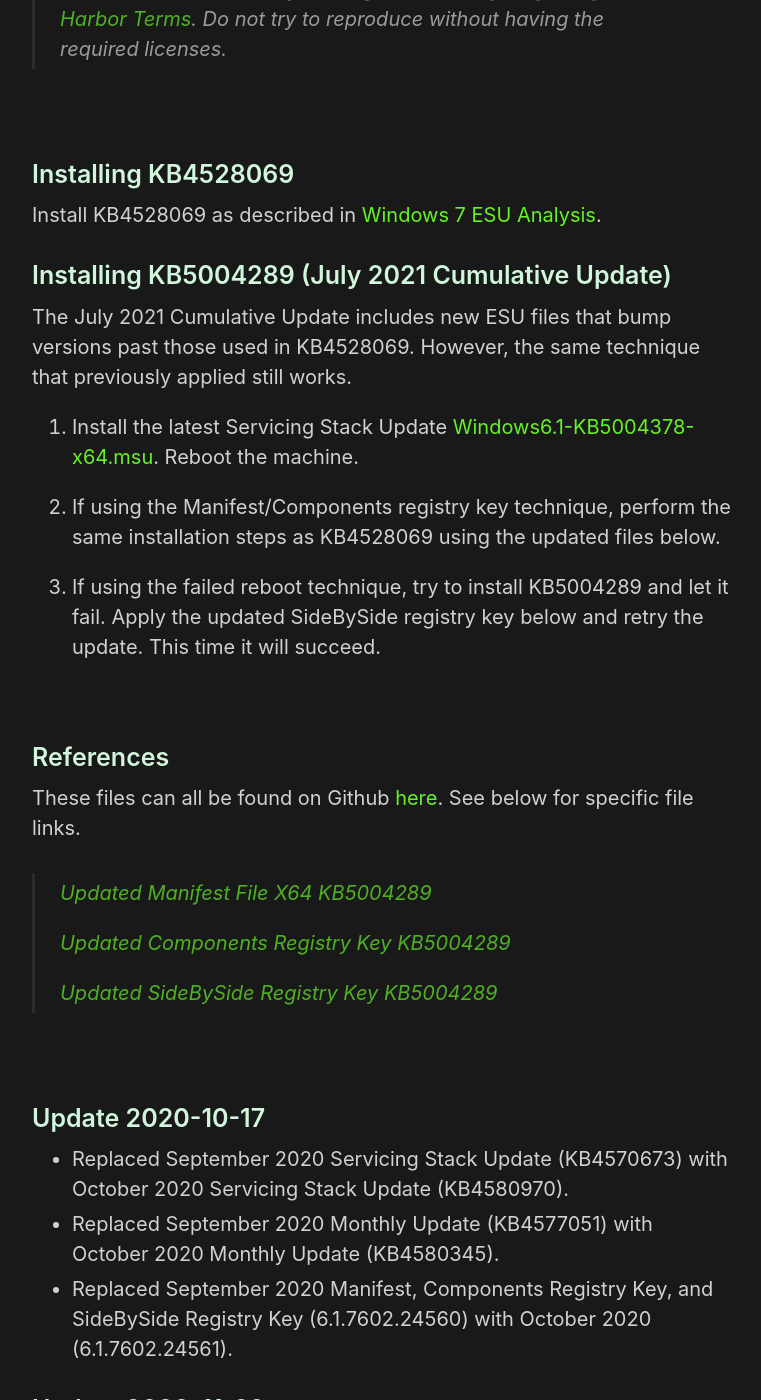
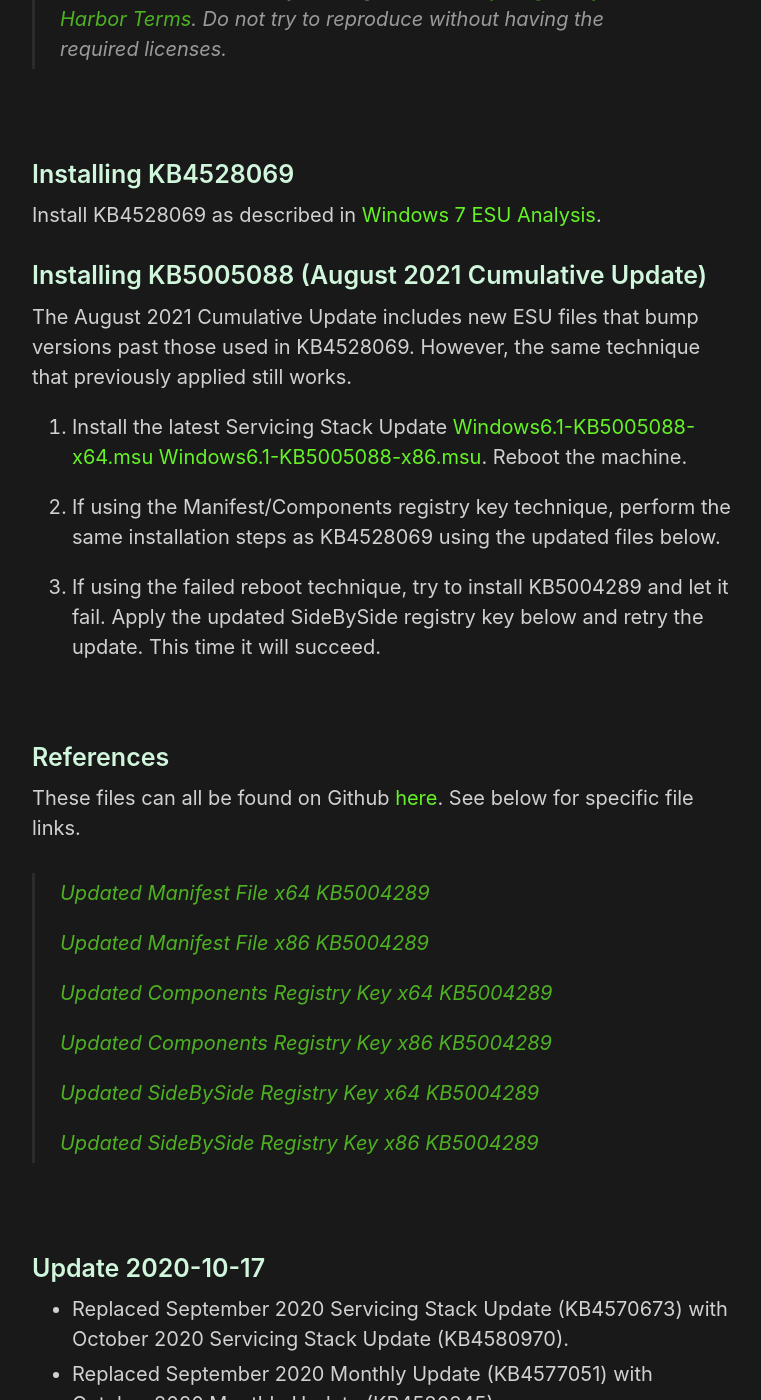
Before and after one commit to HackAndPwn/HackAndPwn.github.io, a Jekyll site: the page built from _posts/2020-09-12-windows-7-esu-analysis-updates.md, in a window 1280 px wide and 1400 px high, scrolled down 731 px. Shown: the whole window, without its empty margins (258-1019 px from the left). Built offline with Jekyll 4.4.1, drawn with Linux system fonts in a browser that asks for light colours; some of the changed text lies outside the part shown.

Commit message:
Updates for August ESU Analysis.  Adding 32-Bit support.

```diff
--- a/_posts/2020-09-12-windows-7-esu-analysis-updates.md
+++ b/_posts/2020-09-12-windows-7-esu-analysis-updates.md
@@ -19,11 +19,11 @@
 
 Install KB4528069 as described in [Windows 7 ESU Analysis](https://hackandpwn.com/windows-7-esu-analysis).
 
-### Installing KB5004289 (July 2021 Cumulative Update)
+### Installing KB5005088 (August 2021 Cumulative Update)
 
-The July 2021 Cumulative Update includes new ESU files that bump versions past those used in KB4528069.  However, the same technique that previously applied still works.
+The August 2021 Cumulative Update includes new ESU files that bump versions past those used in KB4528069.  However, the same technique that previously applied still works.
 
-1. Install the latest Servicing Stack Update [Windows6.1-KB5004378-x64.msu](https://github.com/HackAndPwn/Windows-7-Patching/raw/master/06_ESU_Updates/01_Windows6.1-KB5004378-x64.msu).  Reboot the machine.
+1. Install the latest Servicing Stack Update [Windows6.1-KB5005088-x64.msu](https://github.com/HackAndPwn/Windows-7-Patching/raw/master/06_ESU_Updates/01_Windows6.1-KB5005088-x64.msu) [Windows6.1-KB5005088-x86.msu](https://github.com/HackAndPwn/Windows-7-Patching/raw/master/06_ESU_Updates/01_Windows6.1-KB5005088-x86.msu).  Reboot the machine.
 
 2. If using the Manifest/Components registry key technique, perform the same installation steps as KB4528069 using the updated files below.
 
@@ -35,11 +35,17 @@
 
 These files can all be found on Github [here](https://github.com/HackAndPwn/Windows-7-ESU-Analysis).  See below for specific file links.
 
-> [Updated Manifest File X64 KB5004289](https://github.com/HackAndPwn/Windows-7-ESU-Analysis/raw/master/2021_07/amd64_microsoft-windows-s..edsecurityupdatesai_31bf3856ad364e35_6.1.7602.25661_none_c8a869a2364f5576.manifest)
+> [Updated Manifest File x64 KB5004289](https://github.com/HackAndPwn/Windows-7-ESU-Analysis/raw/master/2021_08/amd64_microsoft-windows-s..edsecurityupdatesai_31bf3856ad364e35_6.1.7602.25685_none_c896caf2365bf2b4)
 >
-> [Updated Components Registry Key KB5004289](https://github.com/HackAndPwn/Windows-7-ESU-Analysis/raw/master/2021_07/ComponentsRegistryKey.reg)
+> [Updated Manifest File x86 KB5004289](https://github.com/HackAndPwn/Windows-7-ESU-Analysis/raw/master/2021_08/x86_microsoft-windows-s..edsecurityupdatesai_31bf3856ad364e35_6.1.7602.25685_none_6c782f6e7dfe817e)
 >
-> [Updated SideBySide Registry Key KB5004289](https://github.com/HackAndPwn/Windows-7-ESU-Analysis/raw/master/2021_07/SideBySideRegistryKey.reg)
+> [Updated Components Registry Key x64 KB5004289](https://github.com/HackAndPwn/Windows-7-ESU-Analysis/raw/master/2021_08/ComponentsRegistryKey_x64.reg)
+>
+> [Updated Components Registry Key x86 KB5004289](https://github.com/HackAndPwn/Windows-7-ESU-Analysis/raw/master/2021_08/ComponentsRegistryKey_x86.reg)
+>
+> [Updated SideBySide Registry Key x64 KB5004289](https://github.com/HackAndPwn/Windows-7-ESU-Analysis/raw/master/2021_08/SideBySideRegistryKey_x64.reg)
+>
+> [Updated SideBySide Registry Key x86 KB5004289](https://github.com/HackAndPwn/Windows-7-ESU-Analysis/raw/master/2021_08/SideBySideRegistryKey_x86.reg)
 
 <br>
 
@@ -86,3 +92,8 @@
 * Replaced December 2020 Servicing Stack Update (KB4592510) with July 2021 Servicing Stack Update (KB5004378).
 * Replaced June 2021 Monthly Update (KB5003667) with July 2021 Monthly Update (KB5004289).
 * Replaced June 2021 Manifest, Components Registry Key, and SideBySide Registry Key (6.1.7602.25632) with July 2021 (6.1.7602.25661).
+
+### Update 2021-08-10
+* Added 32-bit Details
+* Replaced July 2021 Monthly Update (KB5004289) with August 2021 Monthly Update (KB5005088).
+* Replaced July 2021 Manifest, Components Registry Key, and SideBySide Registry Key (6.1.7602.25661) with August 2021 (6.1.7602.25685).
```
Also changed, not shown: other parts of _posts/2020-09-12-windows-7-esu-analysis-updates.md (+1 -1 lines).
